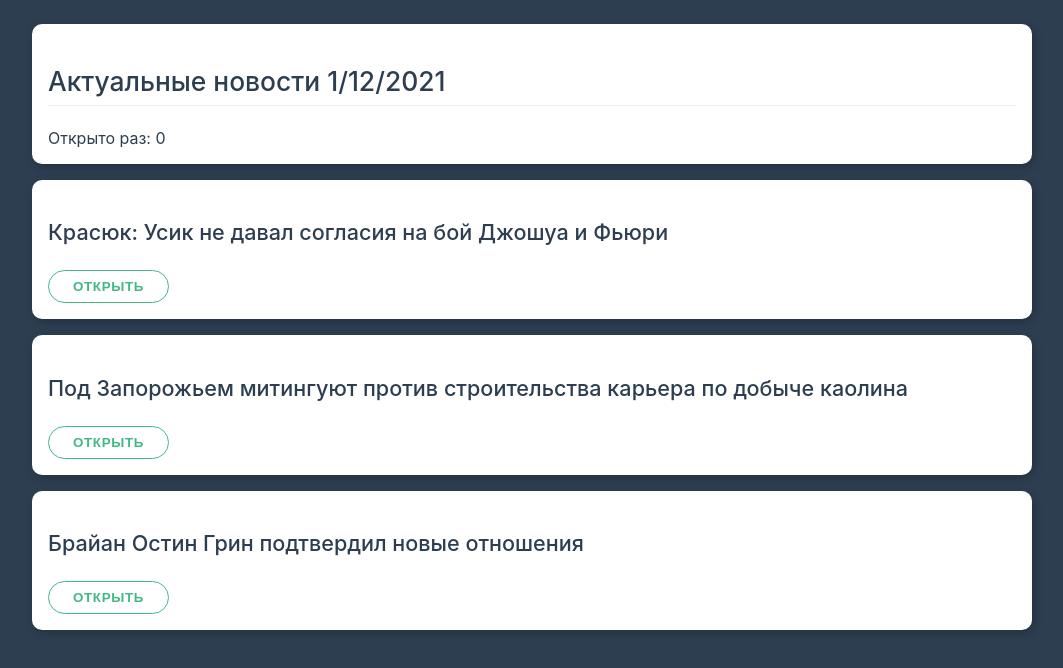
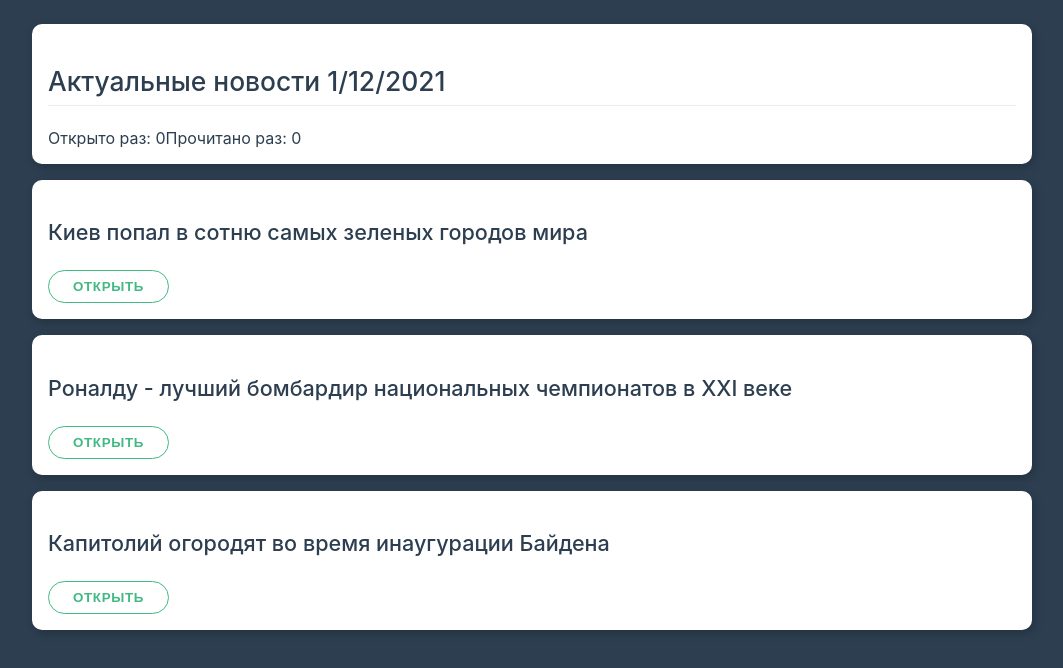
Before and after one commit to sheffcer/vue3-test, a Vue app: page / in a window 1280 px wide. Shown: the top 668 px of the page, without its empty margins (108-1171 px from the left). Built offline with nearby package versions, Linux system fonts and the light colour scheme.

Commit message:
added mark-news emit

```diff
--- a/src/App.vue
+++ b/src/App.vue
@@ -3,14 +3,17 @@
     <div class="card">
       <h2>Актуальные новости  {{now}}</h2>
       <span>Открыто раз: {{openRate}}</span>
+      <span>Прочитано раз: {{marked}}</span>
     </div>
       <app-news
       v-for="item in news"
       :key="item.id"
       :title="item.title"
+      :text="item.text"
       :id="item.id"
       :is-open="item.isOpen"
       @open-news="openNews"
+      @mark-read="markedNews"
       ></app-news>
   </div>
 </template>
@@ -21,21 +24,25 @@ export default {
     return {
       now: new Date().toLocaleDateString(),
       openRate: 0,
+      marked: 0,
       // isOpen: false,
       news: [
         {
           id: 1,
-          title: 'Красюк: Усик не давал согласия на бой Джошуа и Фьюри',
+          title: 'Киев попал в сотню самых зеленых городов мира',
+          text: 'Часть городских зеленых насаждений в украинской столице составляет 44%, что дало возможность городу занять сотое место в списке самых зеленых городов мира',
           isOpen: false
         },
         {
           id: 2,
-          title: 'Под Запорожьем митингуют против строительства карьера по добыче каолина',
+          title: 'Роналду - лучший бомбардир национальных чемпионатов в XXI веке',
+          text: 'Португалец забил 462 гола в XXI веке. Звездный форвард Ювентуса Криштиану Роналду был назван лучшим бомбардиром мировых лиг в XXI веке по версии Международной федерации футбольной истории и статистики (IFFHS)',
           isOpen: false
         },
         {
           id: 3,
-          title: 'Брайан Остин Грин подтвердил новые отношения',
+          title: 'Капитолий огородят во время инаугурации Байдена',
+          text: 'На территорию Капитолия смогут попасть только приглашенные лица, которые имеют билеты. Вход для остальной публики будет закрыт',
           isOpen: false
         }
       ]
@@ -47,6 +54,9 @@ export default {
   methods: {
     openNews () {
       this.openRate++
+    },
+    markedNews () {
+      this.marked++
     }
   }
 }
--- a/src/AppNews.vue
+++ b/src/AppNews.vue
@@ -4,7 +4,12 @@
   <button class="btn" @click="open" :class="{ danger : isOpenLocal }">
     {{isOpenLocal ? 'Закрыть' : 'Открыть'}}
   </button>
-  <p v-if="isOpenLocal">Lorem ipsum dolor sit amet consectetur adipisicing elit. Praesentium, optio!</p>
+  <button
+  class="btn"
+  v-if="isOpenLocal"
+  @click="read"
+  >{{!isLocalMarked ? 'Пометить как прочитанное' : 'Прочитано'}}</button>
+  <p v-if="isOpenLocal">{{text}}</p>
 </div>
 </template>
 
@@ -12,6 +17,10 @@
 export default {
   props: {
     title: {
+      type: String,
+      required: true
+    },
+    text: {
       type: String,
       required: true
     },
@@ -32,7 +41,8 @@ export default {
   data () {
     return {
       item: 'item string',
-      isOpenLocal: this.isOpen
+      isOpenLocal: this.isOpen,
+      isLocalMarked: false
     }
   },
   methods: {
@@ -40,6 +50,12 @@ export default {
       this.isOpenLocal = !this.isOpenLocal
       if (this.isOpenLocal) {
         this.$emit('open-news') // название события отправляемого наверх
+      }
+    },
+    read () {
+      this.isLocalMarked = !this.isLocalMarked
+      if (this.isLocalMarked) {
+        this.$emit('mark-read')
       }
     }
   }
```
